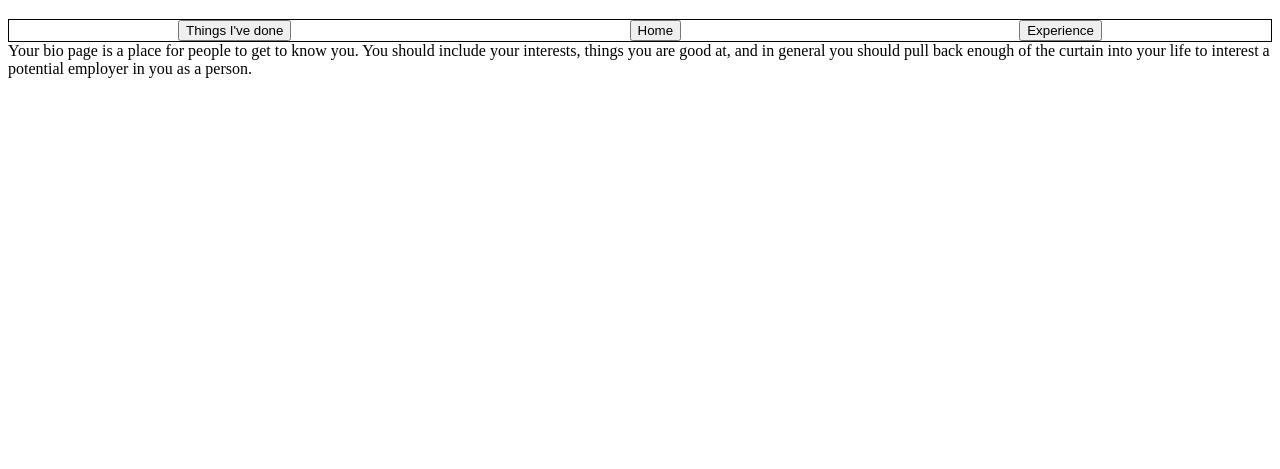
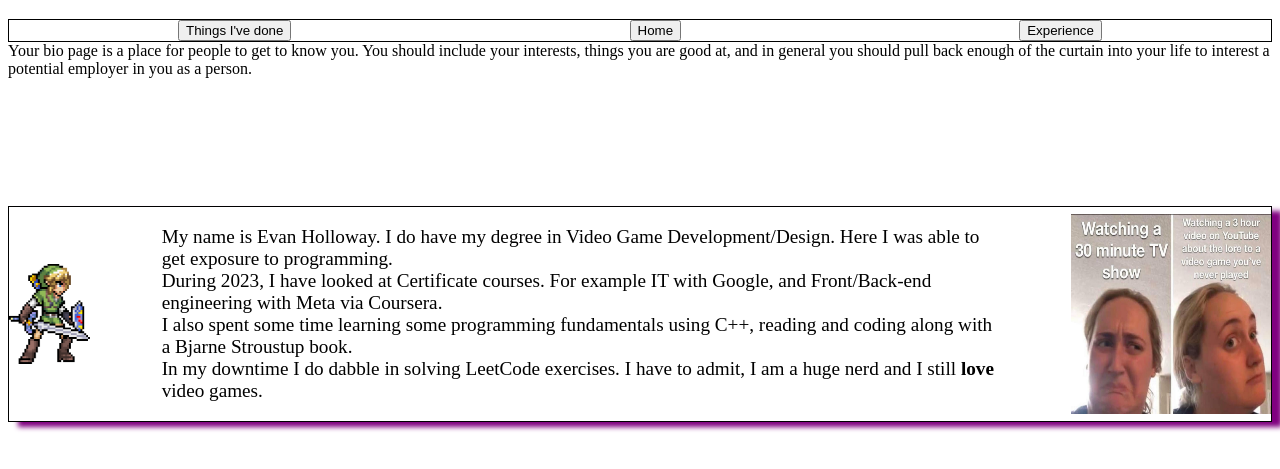
Before and after one commit to MV-Open-SWE-9/html-project-eholloway1, a plain HTML site: page bio.html in a window 1280 px wide. Shown: the part 69-538 px from the top of the page. Drawn offline with Linux system fonts and the light colour scheme.

Commit message:
added code meat to bio.html, styled mission and bio

```diff
--- a/bio.html
+++ b/bio.html
@@ -21,10 +21,16 @@
     Your bio page is a place for people to get to know you.
     You should include your interests, things you are good at, and in general you
     should pull back enough of the curtain into your life to interest a potential employer in you as a person.
-    <div>
-        <p>
-
+    <div id = "bioBod">
+        <img id = "bioZelda" src="Zelda.gif" alt="16-bit zelda gif">
+        <span class = "text"><p>
+            My name is Evan Holloway. I do have my degree in Video Game Development/Design. Here I was able to get exposure to programming.<br>
+            During 2023, I have looked at Certificate courses. For example IT with Google, and Front/Back-end engineering with Meta via Coursera.<br>
+             I also spent some time learning some programming fundamentals using C++, reading and coding along with a Bjarne Stroustup book.<br>
+              In my downtime I do dabble in solving LeetCode exercises. I have to admit, I am a huge nerd and I still <b>love</b> video games.<br>
         </p>
+        </span>
+        <img id = "bioMeme" src="nerdMeme.jpeg" alt="A nerd meme">
     </div>
     <script src = "scripts.js"></script>
 </body>
--- a/style.css
+++ b/style.css
@@ -13,23 +13,57 @@ body{
     border: 1px solid black;
 }
 
+.text{
+    font-size: larger;
+}
+/*---------------------------Home page/index----------------------------------------*/
+
 #selfie{
     width: 200px;
-    height: 300px;
+    height: 400px;
     align-self: flex-start;
     margin-top: 50px;
     margin-left: 50px;
     border-radius: 25px;
+    margin-bottom: 50px;
 }
 
 #photoMish{
     display: flex;
     flex-direction: row;
+    align-self: center;
+    border: 1px solid black;
+    /* position: relative; */
+    margin-top: 5vw;
+    box-shadow: 10px 5px 5px gold;
 }
 
 #mission{
     font-size: larger;
     align-self: flex-end;
     margin-left: 10px;
-    margin-top: 270px;
+    margin-bottom: 35px;
 }
+
+/* --------------About me/Bio page--------------------------------------------------- */
+
+#bioBod{
+    display: flex;
+    column-gap: 70px;
+    align-self: center;
+    align-items: center;
+    margin-top: 10vw;
+    border: 1px solid black;
+    box-shadow: 10px 5px 5px purple;
+}
+
+#bioZelda{
+    width: 100px;
+    height: 100px;
+}
+
+#bioMeme{
+    width: 200px;
+    height: 200px;
+    ;
+}
```
Also changed, not shown: Zelda.gif (added), nerdMeme.jpeg (added).
